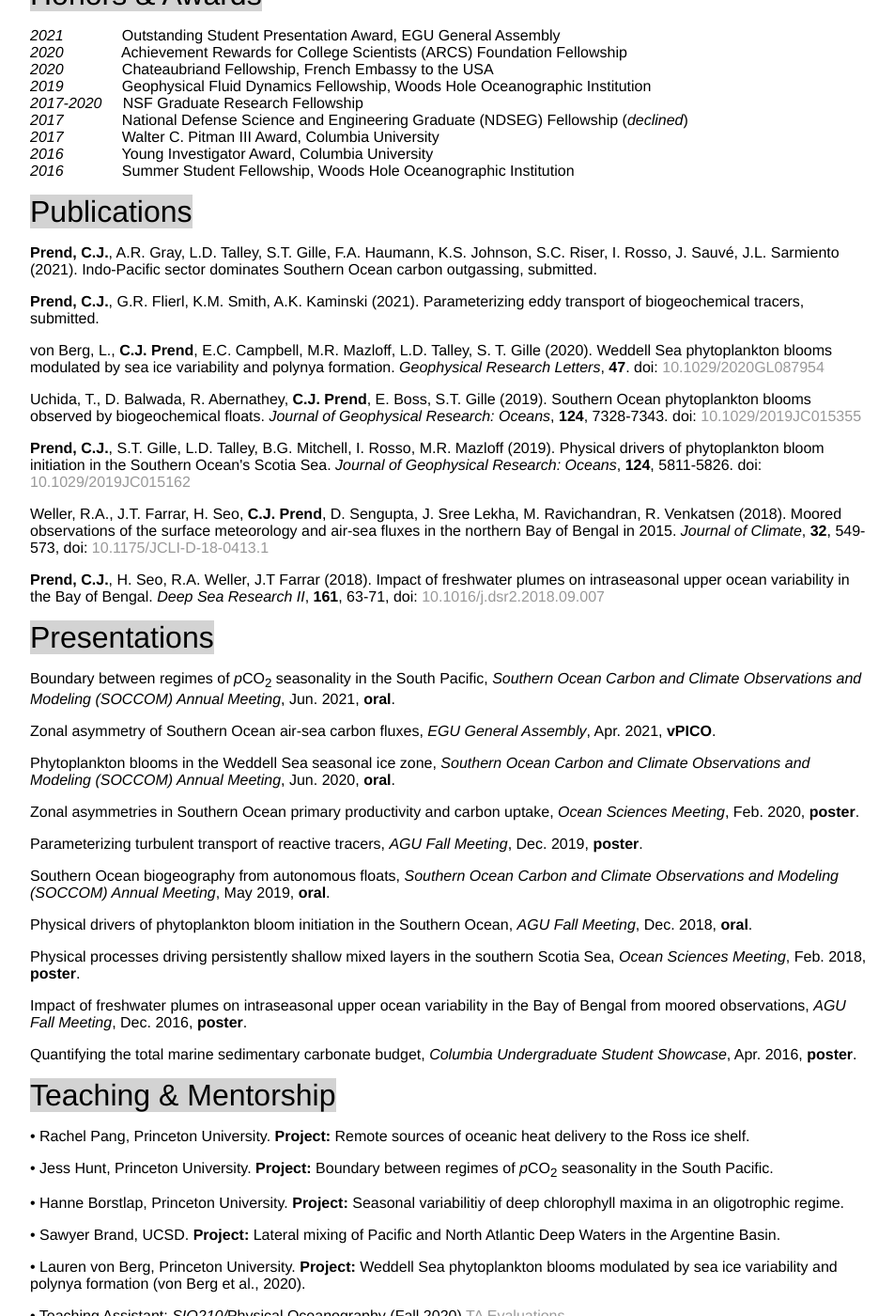
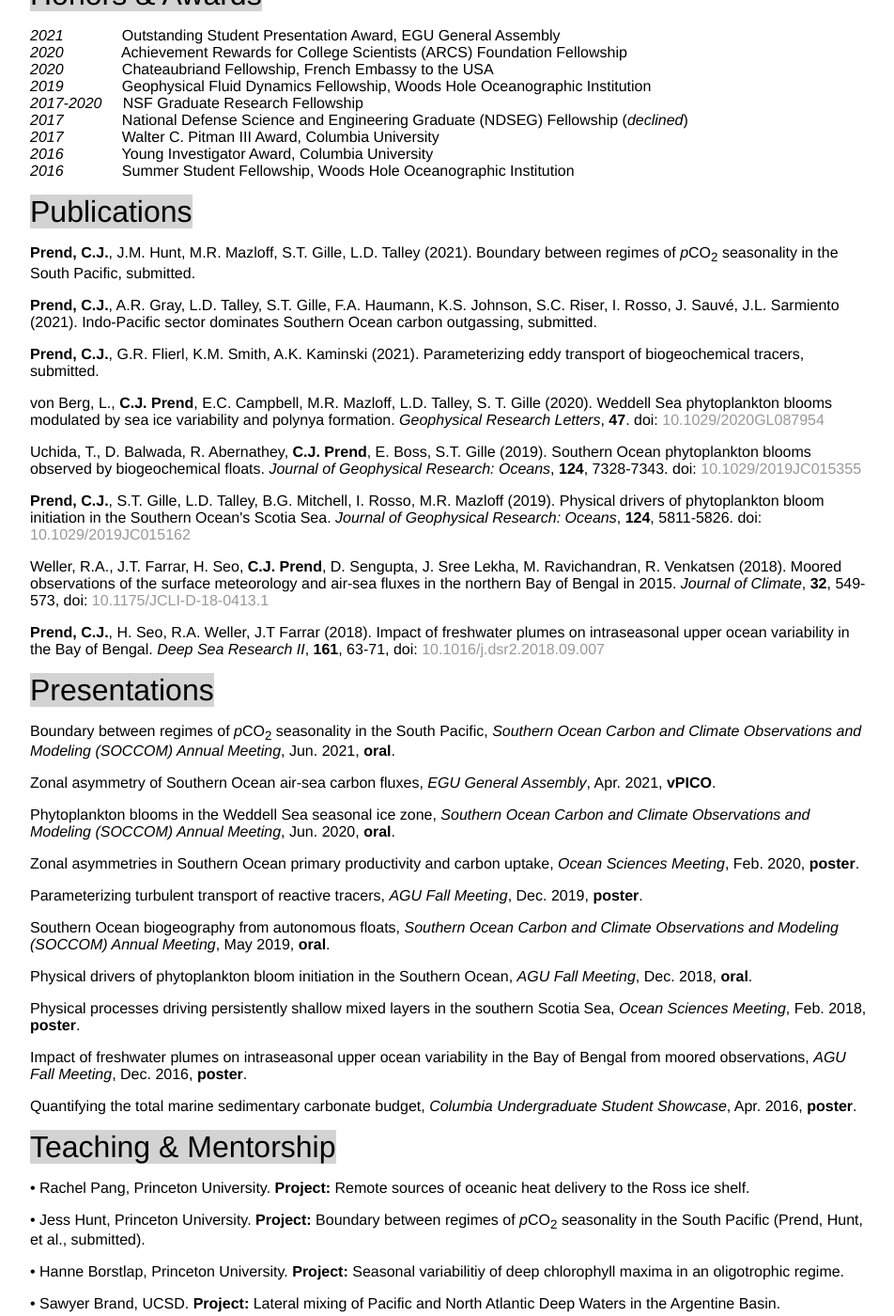
Before and after one commit to cprend/cprend.github.io, a Jekyll site: the page cv/index.html, which Jekyll copies as it is, in a window 1280 px wide and 1400 px high, scrolled down 483 px. Shown: the whole window at 94% size, without its empty margins (160-1112 px from the left). Built offline with Jekyll 4.4.1, drawn with Linux system fonts in a browser that asks for light colours.

Commit message:
Update index.html

```diff
--- a/cv/index.html
+++ b/cv/index.html
@@ -35,6 +35,7 @@
 		<em>2016</em> &nbsp;&nbsp;&nbsp;&nbsp;&nbsp;&nbsp;&nbsp;&nbsp;&nbsp;&nbsp;&nbsp;&nbsp; Young Investigator Award, Columbia University<br/>
 		<em>2016</em> &nbsp;&nbsp;&nbsp;&nbsp;&nbsp;&nbsp;&nbsp;&nbsp;&nbsp;&nbsp;&nbsp;&nbsp; Summer Student Fellowship, Woods Hole Oceanographic Institution</p>
 		<p1>Publications</p1>
+		<p><b>Prend, C.J.</b>, J.M. Hunt, M.R. Mazloff, S.T. Gille, L.D. Talley (2021). Boundary between regimes of <em>p</em>CO<sub>2</sub> seasonality in the South Pacific, submitted.</p>
 		<p><b>Prend, C.J.</b>, A.R. Gray, L.D. Talley, S.T. Gille, F.A. Haumann, K.S. Johnson, S.C. Riser, I. Rosso, J. Sauv&eacute, J.L. Sarmiento (2021). Indo-Pacific sector dominates Southern Ocean carbon outgassing, submitted.</p>
 		<p><b>Prend, C.J.</b>, G.R. Flierl, K.M. Smith, A.K. Kaminski (2021). Parameterizing eddy transport of biogeochemical tracers, submitted.</p>
 		<p>von Berg, L., <b>C.J. Prend</b>, E.C. Campbell, M.R. Mazloff, L.D. Talley, S. T. Gille (2020). Weddell Sea phytoplankton blooms modulated by sea ice variability and polynya formation.
@@ -62,7 +63,7 @@
 		<p>Quantifying the total marine sedimentary carbonate budget, <em>Columbia Undergraduate Student Showcase</em>, Apr. 2016, <b>poster</b>.</p>
 		<p1>Teaching & Mentorship</p1>
 		<p>• Rachel Pang, Princeton University. <b>Project:</b> Remote sources of oceanic heat delivery to the Ross ice shelf.</p>
-		<p>• Jess Hunt, Princeton University. <b>Project:</b> Boundary between regimes of <em>p</em>CO<sub>2</sub> seasonality in the South Pacific.</p>
+		<p>• Jess Hunt, Princeton University. <b>Project:</b> Boundary between regimes of <em>p</em>CO<sub>2</sub> seasonality in the South Pacific (Prend, Hunt, et al., submitted).</p>
 		<p>• Hanne Borstlap, Princeton University. <b>Project:</b> Seasonal variabilitiy of deep chlorophyll maxima in an oligotrophic regime.</p>
 		<p>• Sawyer Brand, UCSD. <b>Project:</b> Lateral mixing of Pacific and North Atlantic Deep Waters in the Argentine Basin.</p>
 		<p>• Lauren von Berg, Princeton University. <b>Project:</b> Weddell Sea phytoplankton blooms modulated by sea ice variability and polynya formation (von Berg et al., 2020).</p>
```
